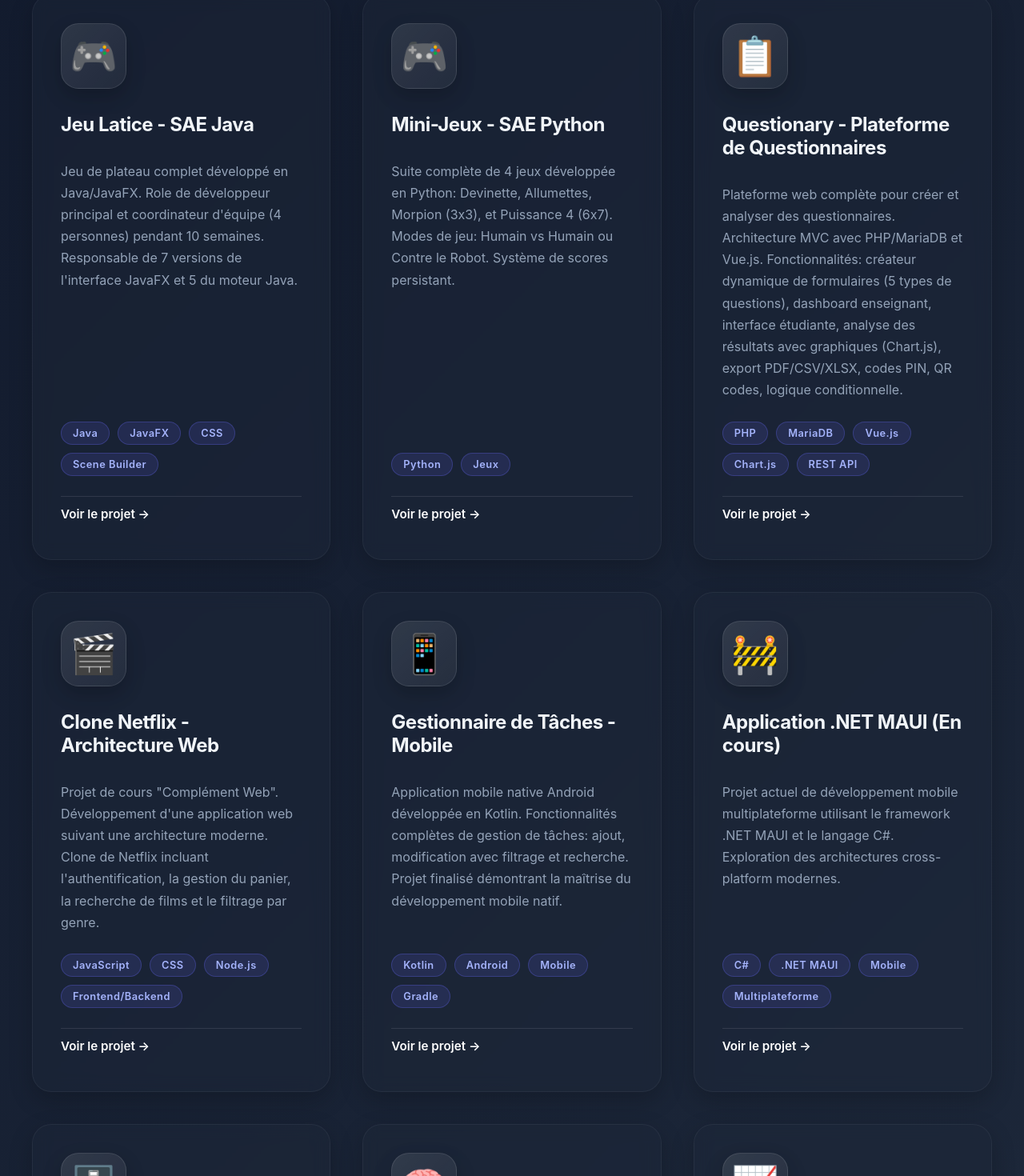
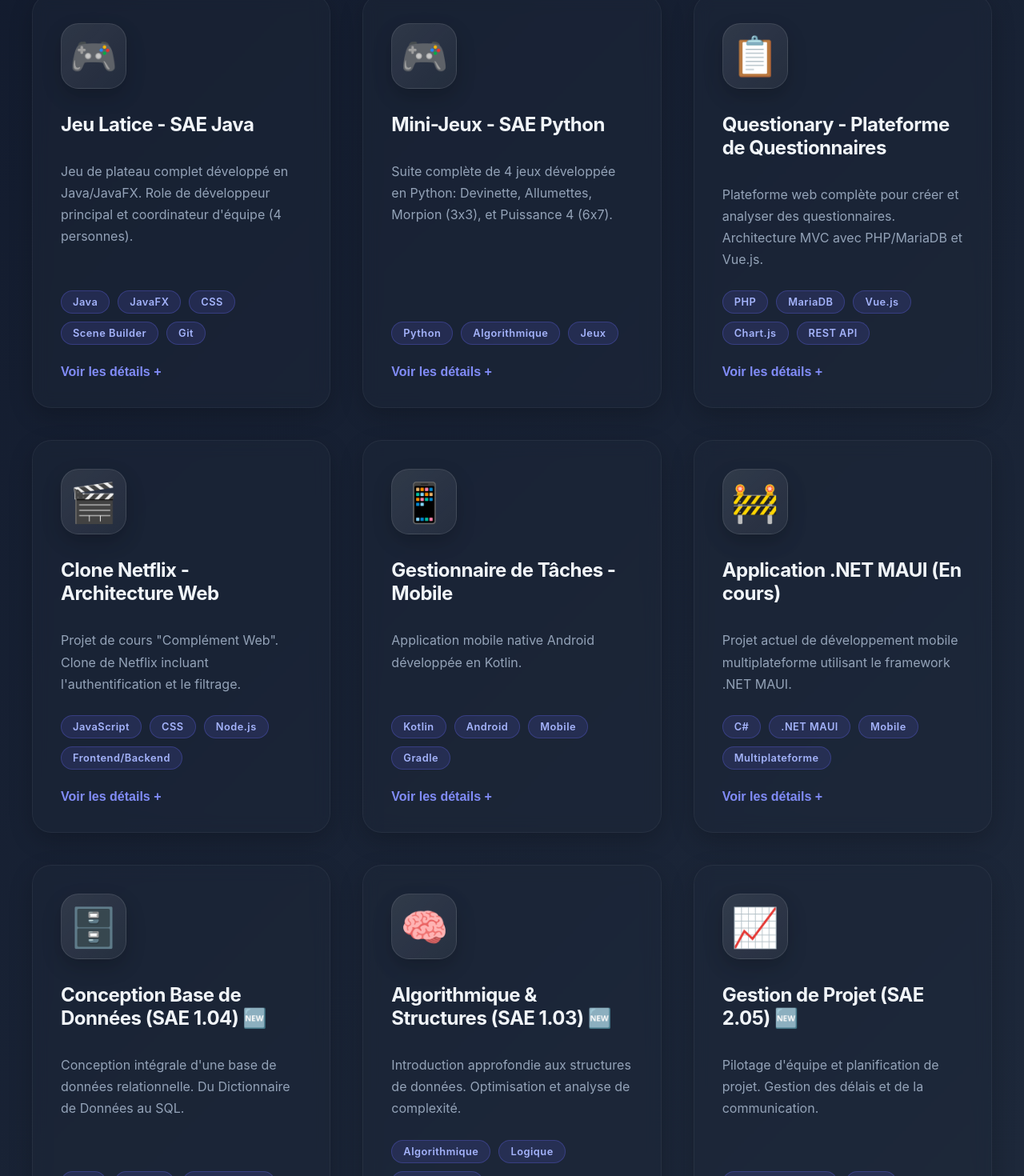
Before and after one commit to Myanganbaatar/Portpolio, a React (Create React App) app: page / in a window 1280 px wide. Shown: the part 4596-6066 px from the top of the page at 80% size. Built offline with nearby package versions, Linux system fonts and the light colour scheme.

Commit message:
Add modal for project details and remove Latice from SAE 2.05

```diff
--- a/src/components/Projects.css
+++ b/src/components/Projects.css
@@ -311,3 +311,125 @@
   color: #a5b4fc;
   padding-left: 5px;
 }
+
+
+/* Modal Styles */
+.project-modal-overlay {
+  position: fixed;
+  top: 0;
+  left: 0;
+  right: 0;
+  bottom: 0;
+  background: rgba(0, 0, 0, 0.75);
+  backdrop-filter: blur(5px);
+  display: flex;
+  justify-content: center;
+  align-items: center;
+  z-index: 1000;
+  animation: fadeIn 0.3s ease;
+}
+
+.project-modal {
+  background: #1e293b;
+  border: 1px solid rgba(255, 255, 255, 0.1);
+  border-radius: 20px;
+  width: 90%;
+  max-width: 600px;
+  max-height: 90vh;
+  overflow-y: auto;
+  position: relative;
+  box-shadow: 0 25px 50px rgba(0, 0, 0, 0.5);
+  padding: 0;
+  animation: slideUp 0.3s ease;
+}
+
+@keyframes slideUp {
+  from { transform: translateY(20px); opacity: 0; }
+  to { transform: translateY(0); opacity: 1; }
+}
+
+.close-modal-btn {
+  position: absolute;
+  top: 15px;
+  right: 20px;
+  background: transparent;
+  border: none;
+  color: #94a3b8;
+  font-size: 2rem;
+  cursor: pointer;
+  transition: color 0.3s ease;
+}
+
+.close-modal-btn:hover {
+  color: white;
+}
+
+.modal-header {
+  background: rgba(30, 41, 59, 1);
+  padding: 30px;
+  border-bottom: 1px solid rgba(255, 255, 255, 0.05);
+  text-align: center;
+}
+
+.modal-icon {
+  font-size: 4rem;
+  margin-bottom: 15px;
+}
+
+.modal-header h3 {
+  margin: 0;
+  color: white;
+  font-size: 1.8rem;
+}
+
+.modal-content {
+  padding: 30px;
+  color: #e2e8f0;
+}
+
+.modal-description {
+  line-height: 1.8;
+  margin-bottom: 30px;
+  white-space: pre-line;
+}
+
+.modal-link-btn {
+  display: inline-block;
+  background: #6366f1;
+  color: white;
+  text-decoration: none;
+  padding: 12px 25px;
+  border-radius: 10px;
+  font-weight: bold;
+  margin-bottom: 25px;
+  transition: background 0.3s ease;
+}
+
+.modal-link-btn:hover {
+  background: #4f46e5;
+}
+
+.modal-tags {
+  display: flex;
+  flex-wrap: wrap;
+  gap: 10px;
+}
+
+/* Button style update */
+.project-link {
+  background: none;
+  border: none;
+  color: #818cf8;
+  font-weight: bold;
+  cursor: pointer;
+  font-size: 1rem;
+  padding: 0;
+  text-decoration: none;
+  transition: color 0.3s ease;
+  margin-top: auto;
+}
+
+.project-link:hover {
+  color: #a5b4fc;
+  text-decoration: underline;
+}
--- a/src/components/Projects.js
+++ b/src/components/Projects.js
@@ -6,27 +6,32 @@ import { useState } from 'react';
 export default function Projects() {
   const [showLaticeGame, setShowLaticeGame] = useState(false);
   const [showPythonGames, setShowPythonGames] = useState(false);
+  const [selectedProject, setSelectedProject] = useState(null);
+
   const projects = [
     {
       id: 1,
       title: 'Jeu Latice - SAE Java',
-      description: 'Jeu de plateau complet développé en Java/JavaFX. Role de développeur principal et coordinateur d\'équipe (4 personnes) pendant 10 semaines. Responsable de 7 versions de l\'interface JavaFX et 5 du moteur Java.',
-      tags: ['Java', 'JavaFX', 'CSS', 'Scene Builder'],
+      description: 'Jeu de plateau complet développé en Java/JavaFX. Role de développeur principal et coordinateur d\'équipe (4 personnes).',
+      details: 'Ce projet a consisté en la réalisation du jeu de plateau "Latice" en Java. Nous avons utilisé JavaFX pour l\'interface graphique et suivi une architecture MVC. Mes missions principales incluaient la conception du moteur de jeu (gestion des tuiles, règles de placement, calcul des points), la coordination de l\'équipe via Git/GitLab, et l\'implémentation d\'une IA simple pour le mode solo.',
+      tags: ['Java', 'JavaFX', 'CSS', 'Scene Builder', 'Git'],
       icon: '🎮',
       link: 'https://github.com/Myanganbaatar'
     },
     {
       id: 2,
       title: 'Mini-Jeux - SAE Python',
-      description: 'Suite complète de 4 jeux développée en Python: Devinette, Allumettes, Morpion (3x3), et Puissance 4 (6x7). Modes de jeu: Humain vs Humain ou Contre le Robot. Système de scores persistant.',
-      tags: ['Python', 'Jeux'],
+      description: 'Suite complète de 4 jeux développée en Python: Devinette, Allumettes, Morpion (3x3), et Puissance 4 (6x7).',
+      details: 'Développement d\'une suite de mini-jeux classiques en Python. L\'objectif était de concevoir une architecture modulaire permettant d\'ajouter facilement de nouveaux jeux. Chaque jeu propose un mode Joueur contre Joueur et un mode Joueur contre Intelligence Artificielle (algorithmes Minimax pour les jeux à information parfaite).',
+      tags: ['Python', 'Algorithmique', 'Jeux'],
       icon: '🎮',
       link: 'https://github.com/Myanganbaatar/SAE-PYTHON'
     },
     {
       id: 3,
       title: 'Questionary - Plateforme de Questionnaires',
-      description: 'Plateforme web complète pour créer et analyser des questionnaires. Architecture MVC avec PHP/MariaDB et Vue.js. Fonctionnalités: créateur dynamique de formulaires (5 types de questions), dashboard enseignant, interface étudiante, analyse des résultats avec graphiques (Chart.js), export PDF/CSV/XLSX, codes PIN, QR codes, logique conditionnelle.',
+      description: 'Plateforme web complète pour créer et analyser des questionnaires. Architecture MVC avec PHP/MariaDB et Vue.js.',
+      details: 'Développement d\'une application Web dynamique permettant aux enseignants de créer des questionnaires et aux étudiants d\'y répondre. Le backend en PHP (MVC sans framework) interagit avec une base de données MariaDB. Le frontend utilise Vue.js pour la réactivité. J\'ai travaillé sur la gestion des sessions, la sécurité (injections SQL, XSS) et la visualisation des résultats avec Chart.js.',
       tags: ['PHP', 'MariaDB', 'Vue.js', 'Chart.js', 'REST API'],
       icon: '📋',
       link: 'https://github.com/Mdeterne/php-mariadb-Questionary'
@@ -34,7 +39,8 @@ export default function Projects() {
     {
       id: 4,
       title: 'Clone Netflix - Architecture Web',
-      description: 'Projet de cours "Complément Web". Développement d\'une application web suivant une architecture moderne. Clone de Netflix incluant l\'authentification, la gestion du panier, la recherche de films et le filtrage par genre.',
+      description: 'Projet de cours "Complément Web". Clone de Netflix incluant l\'authentification et le filtrage.',
+      details: 'Réalisation d\'une interface moderne et responsive imitant Netflix. Utilisation de l\'API TMDB pour récupérer les données de films en temps réel.',
       tags: ['JavaScript', 'CSS', 'Node.js', 'Frontend/Backend'],
       icon: '🎬',
       link: 'https://github.com/Myanganbaatar/Netflix'
@@ -42,7 +48,8 @@ export default function Projects() {
     {
       id: 5,
       title: 'Gestionnaire de Tâches - Mobile',
-      description: 'Application mobile native Android développée en Kotlin. Fonctionnalités complètes de gestion de tâches: ajout, modification avec filtrage et recherche. Projet finalisé démontrant la maîtrise du développement mobile natif.',
+      description: 'Application mobile native Android développée en Kotlin.',
+      details: 'Application Android native respectant les guidelines Material Design. Utilisation de Room Database pour la persistance des données locale et des Coroutines pour la gestion asynchrone.',
       tags: ['Kotlin', 'Android', 'Mobile', 'Gradle'],
       icon: '📱',
       link: 'https://github.com/Myanganbaatar/Projet-Kotlin'
@@ -50,7 +57,8 @@ export default function Projects() {
     {
       id: 6,
       title: 'Application .NET MAUI (En cours)',
-      description: 'Projet actuel de développement mobile multiplateforme utilisant le framework .NET MAUI et le langage C#. Exploration des architectures cross-platform modernes.',
+      description: 'Projet actuel de développement mobile multiplateforme utilisant le framework .NET MAUI.',
+      details: 'Exploration du framework .NET MAUI pour créer une application unique fonctionnant sur Android et Windows. Focus sur le pattern MVVM et le XAML.',
       tags: ['C#', '.NET MAUI', 'Mobile', 'Multiplateforme'],
       icon: '🚧',
       link: 'https://github.com/Myanganbaatar/ProjetMAUI'
@@ -58,28 +66,55 @@ export default function Projects() {
     {
       id: 7,
       title: 'Conception Base de Données (SAE 1.04) 🆕',
-      description: 'Conception intégrale d\'une base de données relationnelle. Réalisation du Dictionnaire de Données, du Schéma Entité-Association (MCD) et implémentation des scripts SQL (Création, Peuplement, Requêtes complexes).',
+      description: 'Conception intégrale d\'une base de données relationnelle. Du Dictionnaire de Données au SQL.',
+      details: `Projet de conception et d'implémentation d'une base de données pour la gestion d'événements culturels (concerts, théâtres).
+
+      Étapes réalisées :
+      1. Analyse des besoins et recensement des données (Dictionnaire de Données).
+      2. Modélisation Conceptuelle (MCD) avec Merise : identification des entités (Artistes, Lieux, Événements) et associations.
+      3. Passage au Modèle Logique (MLD) et normalisation (3NF).
+      4. Implémentation SQL : Scripts de création de tables (DDL) et insertion de jeux de données (DML).
+      5. Exploitation : Rédaction de requêtes complexes (jointures, agrégations) pour extraire des statistiques.`,
       tags: ['SQL', 'Merise', 'Modélisation', 'SGBD'],
       icon: '🗄️',
-      link: '#'
+      link: null
     },
     {
       id: 8,
       title: 'Algorithmique & Structures (SAE 1.03) 🆕',
-      description: 'Introduction approfondie aux structures de données et à l\'algorithmique. Résolution de problèmes complexes, optimisation de code et analyse de complexité. Documentations et rapports d\'analyse.',
+      description: 'Introduction approfondie aux structures de données. Optimisation et analyse de complexité.',
+      details: `Étude comparative et implémentation d'algorithmes de tri et de recherche.
+
+      Travail effectué :
+      - Analyse de la complexité temporelle et spatiale (O notation).
+      - Comparaison de structures de données (Tableaux vs Listes chaînées vs Arbres).
+      - Implémentation en Python/C d'algorithmes optimisés pour traiter de grands volumes de données.
+      - Rédaction d'un rapport d'analyse justifiant les choix techniques en fonction des performances mesurées.`,
       tags: ['Algorithmique', 'Logique', 'Optimisation', 'Structures de données'],
       icon: '🧠',
-      link: '#'
+      link: null
     },
     {
       id: 9,
-      title: 'Gestion de Projet - Latice (SAE 2.05) 🆕',
-      description: 'Pilotage d\'équipe sur le projet Latice. Planification (Gantt), répartition des tâches, suivi de l\'avancement et rédaction de la documentation technique et fonctionnelle. Gestion des délais et de la communication.',
+      title: 'Gestion de Projet (SAE 2.05) 🆕',
+      description: 'Pilotage d\'équipe et planification de projet. Gestion des délais et de la communication.',
+      details: `Gestion complète d'un projet informatique en équipe, axé sur l'organisation et la méthodologie.
+
+      Points clés du rapport :
+      - Initialisation : Définition du périmètre, des objectifs et des livrables.
+      - Planification : Création et suivi d'un diagramme de Gantt, allocation des ressources.
+      - Méthodologie : Application de méthodes agiles (Daily meetings, Sprints).
+      - Communication : Rédaction de comptes-rendus de réunion et d'une documentation technique claire.
+      - Bilan : Analyse post-mortem des écarts entre le prévisionnel et le réel.`,
       tags: ['Gestion de Projet', 'Agile', 'Communication', 'Documentation'],
       icon: '📈',
-      link: '#'
+      link: null
     }
   ];
+
+  const handleProjectClick = (project) => {
+      setSelectedProject(project);
+  };
 
   return (
     <section className="projects" id="projects">
@@ -133,11 +168,49 @@ export default function Projects() {
                   <span key={idx} className="tag">{tag}</span>
                 ))}
               </div>
-              <a href={project.link} className="project-link">Voir le projet →</a>
+              <button
+                className="project-link"
+                onClick={(e) => {
+                    e.preventDefault();
+                    if (project.link && !project.details) {
+                        window.open(project.link, '_blank');
+                    } else {
+                        handleProjectClick(project);
+                    }
+                }}
+              >
+                {project.details || !project.link ? 'Voir les détails +' : 'Voir le projet →'}
+              </button>
             </div>
           </div>
         ))}
       </div>
+
+       {/* Project Detail Modal */}
+       {selectedProject && (
+        <div className="project-modal-overlay" onClick={() => setSelectedProject(null)}>
+          <div className="project-modal" onClick={e => e.stopPropagation()}>
+            <button className="close-modal-btn" onClick={() => setSelectedProject(null)}>×</button>
+            <div className="modal-header">
+                <div className="modal-icon">{selectedProject.icon}</div>
+                <h3>{selectedProject.title}</h3>
+            </div>
+            <div className="modal-content">
+                <p className="modal-description">{selectedProject.details || selectedProject.description}</p>
+
+                {selectedProject.link && (
+                    <a href={selectedProject.link} target="_blank" rel="noopener noreferrer" className="modal-link-btn">
+                        Accéder au dépôt / site 🔗
+                    </a>
+                )}
+
+                <div className="modal-tags">
+                    {selectedProject.tags.map(tag => <span key={tag} className="tag">{tag}</span>)}
+                </div>
+            </div>
+          </div>
+        </div>
+      )}
     </section>
   );
 }
```
